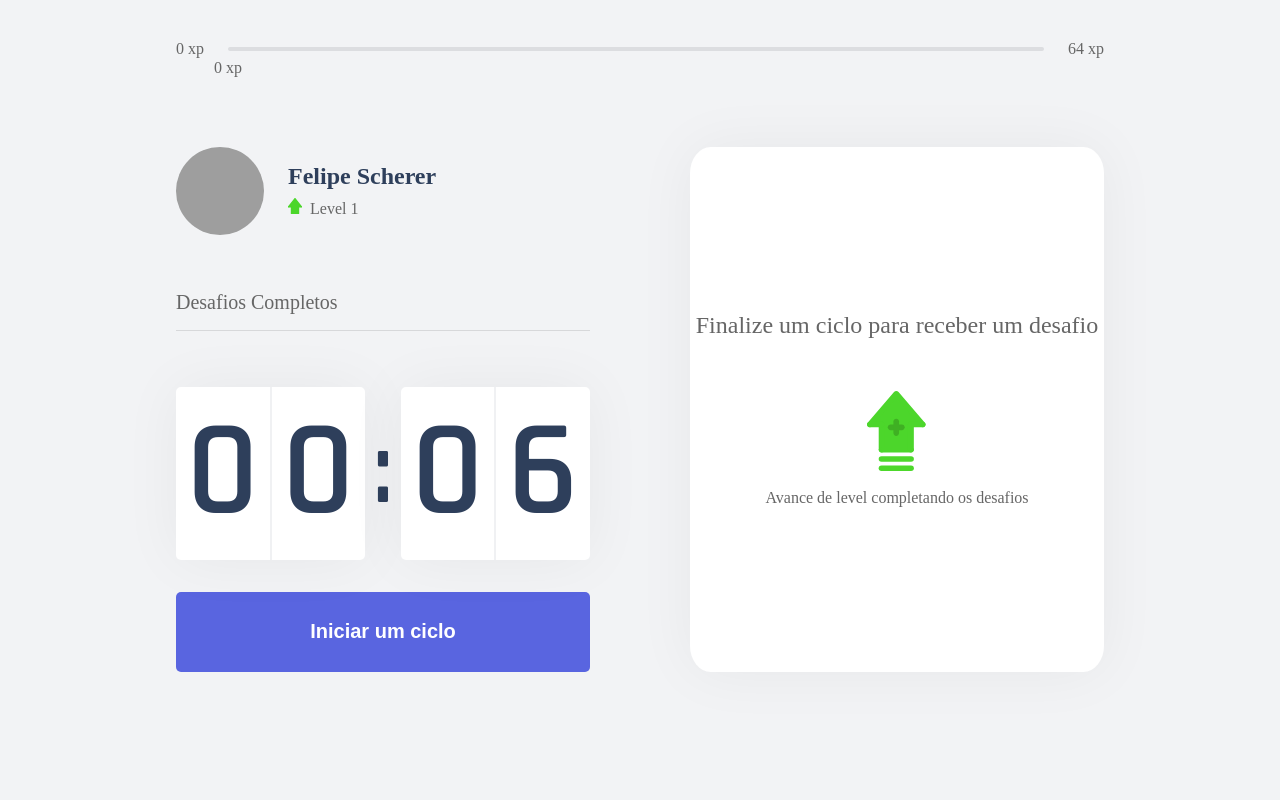
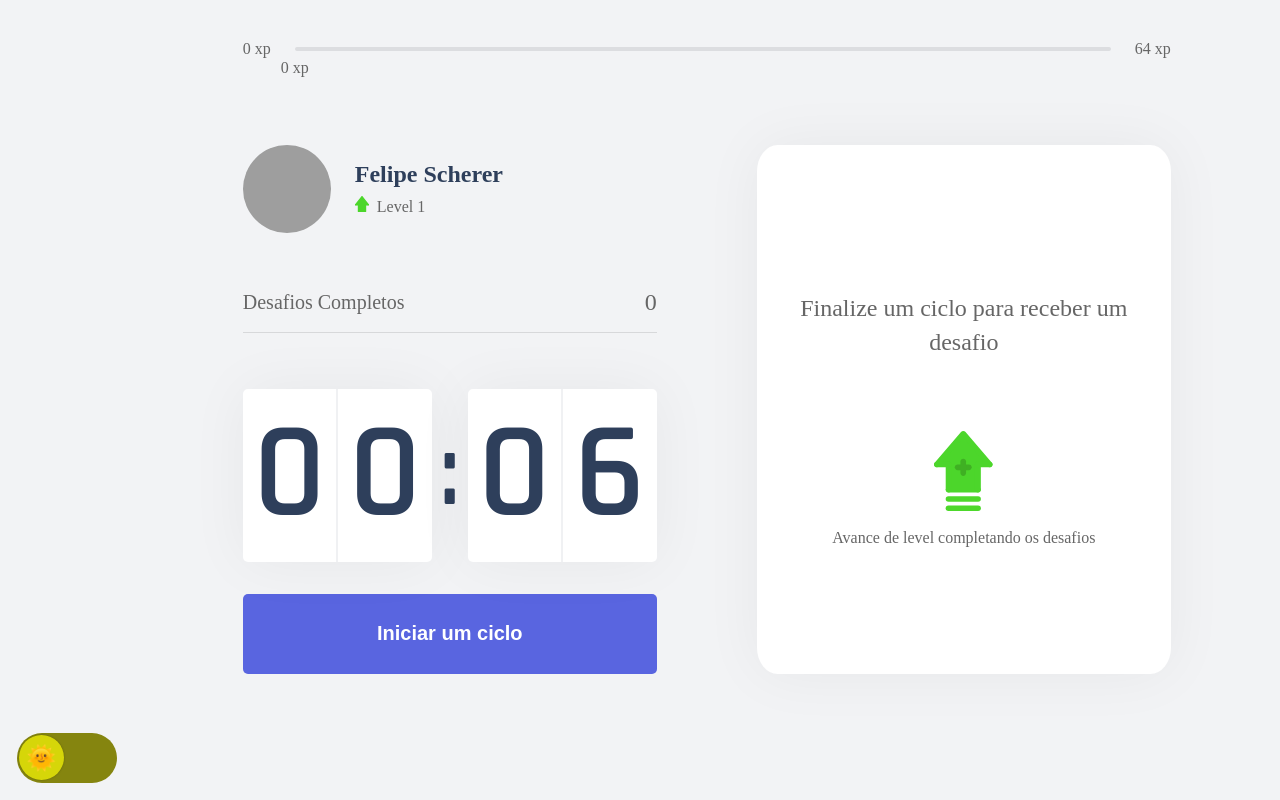
Before and after one commit to ofelipescherer/nlw04, a Next.js app: page / in a window 1280 px wide. Built offline with nearby package versions, Linux system fonts and the light colour scheme; grey boxes are pictures that could not be loaded.

Commit message:
Added dark mode theme

```diff
--- a/src/components/CompleteChallanges.tsx
+++ b/src/components/CompleteChallanges.tsx
@@ -3,12 +3,12 @@ import { ChallengeContext } from '../contexts/ChallangesContext';
 import styles from '../styles/components/CompleteChallanges.module.css'
 
 export function CompleteChallanges(){
-    const { completeChallenge } = useContext(ChallengeContext);
+    const { challengesCompleted } = useContext(ChallengeContext);
 
     return (
         <div className={styles.completeChallangesContainer}>
             <span>Desafios Completos</span>
-            <span>{completeChallenge}</span>
+            <span>{challengesCompleted}</span>
         </div>
     );
 }
--- a/src/components/Countdown.tsx
+++ b/src/components/Countdown.tsx
@@ -1,5 +1,4 @@
 import { useState, useEffect, useContext } from 'react';
-import { ChallengeContext } from '../contexts/ChallangesContext';
 import { CountdownContext } from '../contexts/CountdownContex';
 import styles from '../styles/components/Countdown.module.css'
 
--- /dev/null
+++ b/src/components/DarkModeCheck.tsx
@@ -0,0 +1,71 @@
+import React, { useEffect, useState } from "react";
+import styles from '../styles/components/DarkModeCheck.module.css';
+
+export default function DarkModeCheck() {
+  const lightTheme = {
+    '--white': '#fff',
+    '--background': '#f2f3f5',
+    '--gray-line': '#dcdde0',
+    '--text': '#666666',
+    '--text-highlight': '#b3b9ff',
+    '--title': '#2e3f5b',
+    '--red': '#e83f5b',
+    '--green': '#4cd62b',
+    '--blue': '#5965e0',
+    '--blue-dark': '#4953b8',
+  };
+  const darkTheme = {
+    '--white': '#383F57',
+    '--background': '#141414',
+    '--gray-line': '#dcdde0',
+    '--text': '#3add48',
+    '--title': '#0ae215',
+    '--blue': '#65e071',
+    '--red': '#e83f5b',
+    '--blue-dark': '#ececec',
+  };
+
+    const [isDarkModeActive, setIsDarkModeActive] = useState(false);
+    const [currentMode, setCurrentMode] = useState('light');
+
+    useEffect(() => {
+      const theme = currentMode === 'light' ? lightTheme : darkTheme;
+      Object.keys(theme).forEach(key => {
+        const value = theme[key];
+        document.documentElement.style.setProperty(key, value);
+      });
+    }, [currentMode]);
+
+    const toggleTheme = () => {
+
+      if(currentMode === 'light'){
+        setCurrentMode('dark');
+      } else {
+        setCurrentMode('light');
+      }
+      // Mesma sintaxe do bloco acima const newMode = currentMode === 'light' ? 'dark' : 'light';
+
+      setIsDarkModeActive(!isDarkModeActive);
+      ;
+    };
+
+  return (
+      <div className={styles.container}>
+        <input
+          type="checkbox"
+          className={styles.checkbox}
+          id="switch"
+          onChange={toggleTheme}
+          checked={isDarkModeActive}
+        />
+        <label className={styles.labelCheckbox} htmlFor="switch">
+          {isDarkModeActive ?
+          (<span className={styles.buttonCheckBox}>🌛</span>) :
+          (<span className={styles.buttonCheckBox}>🌞</span>)
+
+          }
+        </label>
+      </div>
+
+  );
+};
--- a/src/pages/index.tsx
+++ b/src/pages/index.tsx
@@ -8,6 +8,7 @@ import { Countdown } from "../components/Countdown";
 import ChallangeBox from "../components/ChallangeBox";
 import { CountdownProvider } from "../contexts/CountdownContex";
 import { ChallangeProvider } from '../contexts/ChallangesContext';
+import DarkModeCheck from '../components/DarkModeCheck';
 
 interface HomeProps {
   level : number,
@@ -20,9 +21,12 @@ export default function Home(props : HomeProps) {
   return (
     <ChallangeProvider level={props.level} currentExperience={props.currentExperience} challengesCompleted={props.challengesCompleted}>
       <div className={styles.container}>
+        <DarkModeCheck />
+        <div className={styles.gamecontainer}>
           <Head>
             <title>Inicio | MoveIT</title>
           </Head>
+
           <ExperienceBar />
 
           <CountdownProvider>
@@ -35,6 +39,7 @@ export default function Home(props : HomeProps) {
                 <ChallangeBox />
             </section>
           </CountdownProvider>
+      </div>
     </div>
   </ ChallangeProvider>
   )
--- a/src/styles/components/ChallangeBox.module.css
+++ b/src/styles/components/ChallangeBox.module.css
@@ -20,6 +20,7 @@
 }
 
 .challangesNotActive strong{
+    margin: 1.5rem;
     font-size: 1.5rem;
     font-weight: 500;
     line-height: 1.4;
--- /dev/null
+++ b/src/styles/components/DarkModeCheck.module.css
@@ -0,0 +1,53 @@
+.container {
+    margin: 1.05rem;
+    align-self: flex-end;
+}
+
+.checkbox {
+    height: 0;
+    width: 0;
+    visibility: hidden;
+  }
+
+  .labelCheckbox {
+    display: flex;
+    align-items: center;
+    justify-content: space-between;
+    cursor: pointer;
+    width: 100px;
+    height: 50px;
+    background: rgb(133, 133, 15);
+    border-radius: 100px;
+    position: relative;
+    transition: background-color .2s;
+  }
+
+  .labelCheckbox .buttonCheckBox {
+    content: '';
+    position: absolute;
+    top: 2px;
+    left: 2px;
+    width: 45px;
+    height: 45px;
+    border-radius: 45px;
+    transition: 0.2s;
+    background: rgb(214, 214, 9);
+    box-shadow: 0 0 2px 0 rgba(10, 10, 10, 0.29);
+  }
+
+.checkbox:checked + .labelCheckbox .buttonCheckBox {
+left: calc(100% - 2px);
+transform: translateX(-100%);
+background: blue;
+}
+
+.checkbox:checked + .labelCheckbox {
+background: rgb(43, 43, 119);
+}
+
+.buttonCheckBox{
+    display: flex;
+    align-items: center;
+    justify-content: center;
+    font-size: 1.5rem;
+  }
--- a/src/styles/components/Home.module.css
+++ b/src/styles/components/Home.module.css
@@ -1,4 +1,9 @@
 .container {
+    display: flex;
+    flex-direction: row;
+}
+
+.gamecontainer {
     height: 100vh;
     max-width: 992px;
     margin: 0 auto;
@@ -8,7 +13,7 @@
     flex-direction: column;
 }
 
-.container section{
+.gamecontainer section{
     flex: 1;
 
     display: grid;
--- a/src/styles/global.css
+++ b/src/styles/global.css
@@ -17,6 +17,36 @@
     --blue-dark: #4953b8;
     --blue-twitter: #2aa9e0;
 }
+:root.dark {
+    --white: rgb(0, 0, 0);
+    --background: #c55959;
+    --gray-line: #113ab6;
+    --text: #a71717;
+    --text-highlight: #1ccc33;
+    --title: #bec4ce;
+    --red: #4e0914;
+    --green: #200f3a;
+    --blue: #5965e0;
+    --blue-dark: #ca2323;
+    --blue-twitter: #68d111;
+}
+/*
+@media(prefers-color-scheme: dark) {
+    :root {
+        --white: rgb(0, 0, 0);
+        --background: #c55959;
+        --gray-line: #113ab6;
+        --text: #a71717;
+        --text-highlight: #1ccc33;
+        --title: #bec4ce;
+        --red: #4e0914;
+        --green: #200f3a;
+        --blue: #5965e0;
+        --blue-dark: #ca2323;
+        --blue-twitter: #68d111;
+    }
+}
+*/
 
 @media(max-width: 1080px){
     html {
```
Also changed, not shown: src/contexts/ChallangesContext.tsx (line endings or trailing spaces). Lines whose indentation alone changed are shown as unchanged.
